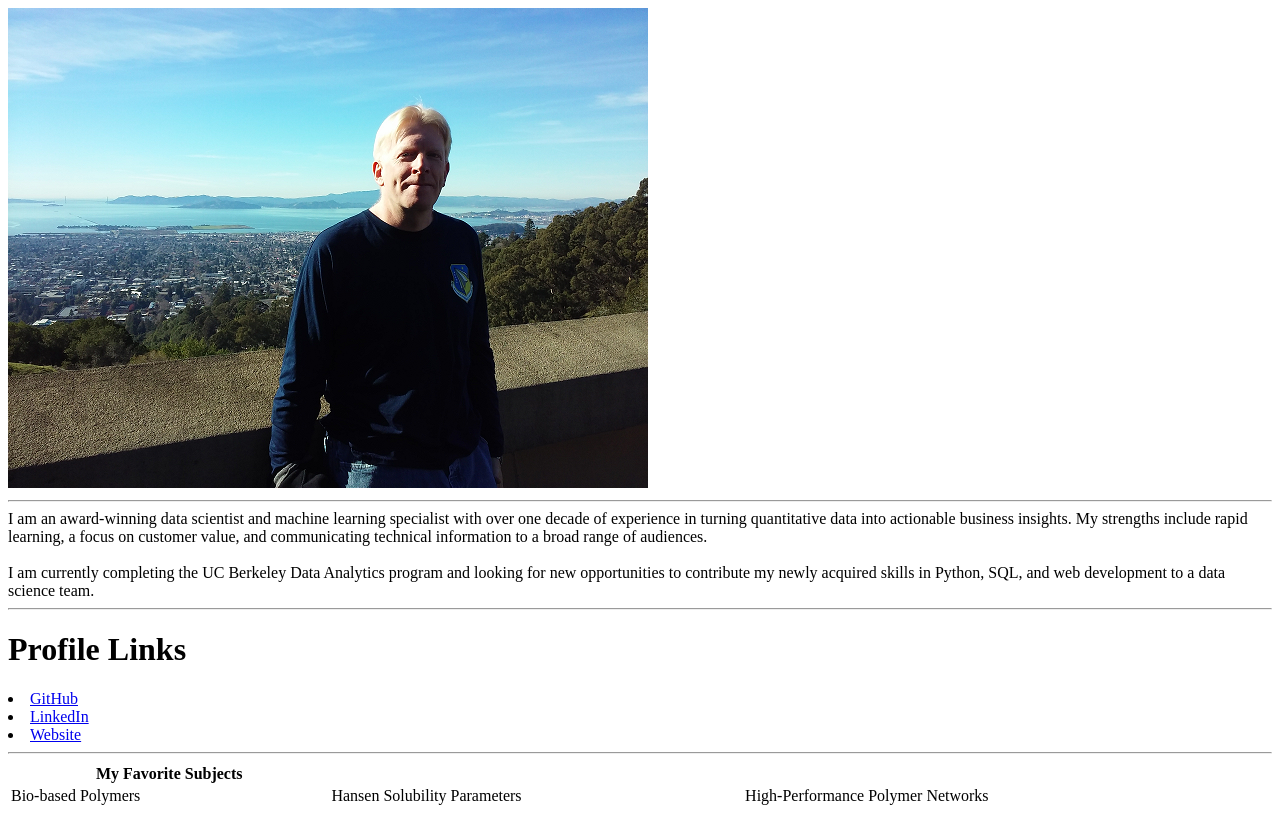
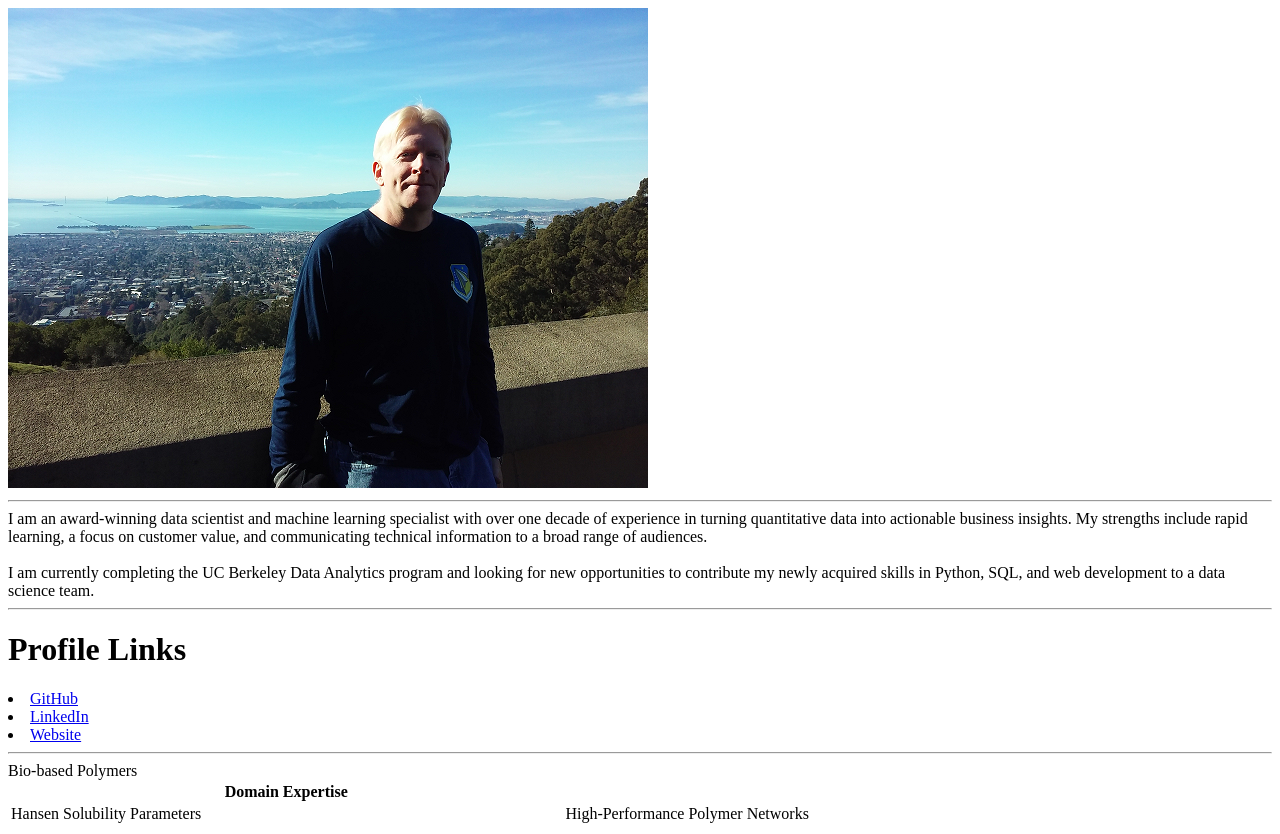
Before and after one commit to andrewguenthner/andrewguenthner.github.io, a plain HTML site: page index.html in a window 1280 px wide. Drawn offline with Linux system fonts and the light colour scheme.

Commit message:
Add domain link 1

```diff
--- a/index.html
+++ b/index.html
@@ -25,8 +25,8 @@ and web development to a data science team. <BR/>
 <LI> <A HREF = 'https://andrewguenthner.com'>Website</A></LI>
 <HR>
 <TABLE style="width:100%">
-    <TH>My Favorite Subjects</TH>
-    <TR><TD>Bio-based Polymers</TD>
+    <TR><TH cols = 3>Domain Expertise</TH></TR>
+    <TR><TD<A HREF='https://andrewguenthner.com/datascience/published-data-science-projects/structure-property-relationships-for-bio-based-materials'>Bio-based Polymers</A></TD>
         <TD>Hansen Solubility Parameters</TD>
         <TD>High-Performance Polymer Networks</TD></TR>
 </TABLE>
```
